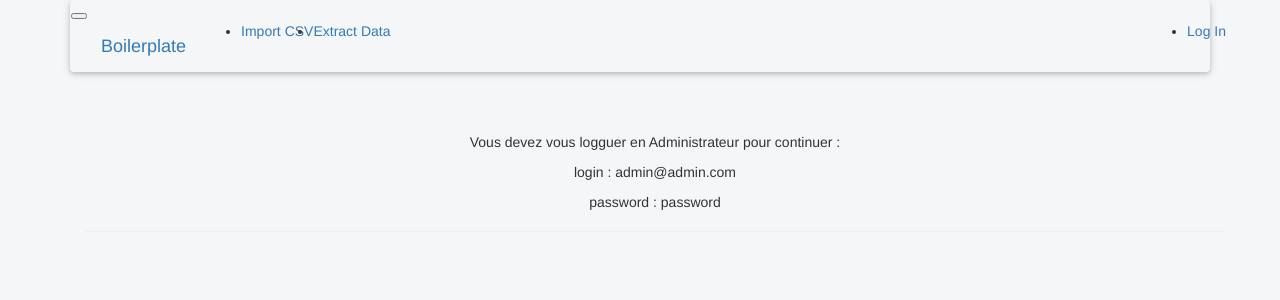
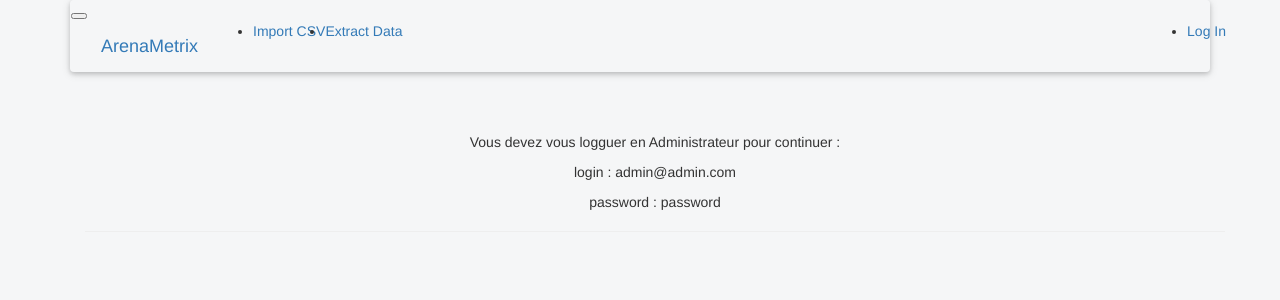
Before and after one commit to pdamoune/arenametrix, a Flask app: page / in a window 1280 px wide. Shown: the top 300 px of the page. Run offline with Flask 2, Linux system fonts and the light colour scheme; parts of the project's set-up code (start-up, migrations or seed data) failed here and were passed over; some libraries are stand-ins or nearby versions.

Commit message:
fix small bugs

```diff
--- a/app/templates/404.html
+++ b/app/templates/404.html
@@ -1,6 +1,6 @@
 {% extends "base.html" %}
 
-{% block title %}Boilerplate - Page Not Found{% endblock %}
+{% block title %}ArenaMetrix - Page Not Found{% endblock %}
 
 {% block page_content %}
 <div class="page-header">
--- a/app/templates/500.html
+++ b/app/templates/500.html
@@ -1,6 +1,6 @@
 {% extends "base.html" %}
 
-{% block title %}Boilerplate - Internal Server Error{% endblock %}
+{% block title %}ArenaMetrix - Internal Server Error{% endblock %}
 
 {% block page_content %}
 <div class="page-header">
--- a/app/templates/admin/new_master.html
+++ b/app/templates/admin/new_master.html
@@ -16,7 +16,7 @@
                 <ul class="navbar-nav mr-auto mt-2 mt-lg-0">
                     <li class="nav-item">
                         {% block brand %}
-                        <a class="navbar-brand" href="{{ url_for('main.index') }}">Boilerplate</a>
+                        <a class="navbar-brand" href="{{ url_for('main.index') }}">ArenaMetrix</a>
                         {% endblock %}
                     </li>
 
--- a/app/templates/auth/login.html
+++ b/app/templates/auth/login.html
@@ -1,7 +1,7 @@
 {% extends "base.html" %}
 {% import "bootstrap/wtf.html" as wtf %}
 
-{% block title %}Boilerplate - Login{% endblock %}
+{% block title %}ArenaMetrix - Login{% endblock %}
 
 {% block page_content %}
 <div class="row justify-content-center">
--- a/app/templates/auth/register.html
+++ b/app/templates/auth/register.html
@@ -1,7 +1,7 @@
 {% extends "base.html" %}
 {% import "bootstrap/wtf.html" as wtf %}
 
-{% block title %}Boilerplate - Register{% endblock %}
+{% block title %}ArenaMetrix - Register{% endblock %}
 
 {% block page_content %}
 <div class="row justify-content-center">
--- a/app/templates/base.html
+++ b/app/templates/base.html
@@ -1,6 +1,6 @@
 {% extends "bootstrap/base.html" %}
 
-{% block title %}Boilerplate{% endblock %}
+{% block title %}ArenaMetrix{% endblock %}
 
 {% block head %}
 {{ super() }}
@@ -17,7 +17,7 @@
         </button>
         <div class="container">
             <div class="collapse navbar-collapse" id="navbarToggler">
-                <a class="navbar-brand" href="{{ url_for('main.index') }}">Boilerplate</a>
+                <a class="navbar-brand" href="{{ url_for('main.index') }}">ArenaMetrix</a>
                 <ul class="navbar-nav mr-auto mt-2 mt-lg-0">
                     <li class="nav-item active">
                         <a class="nav-link" href="{{ url_for('main.import_csv') }}">Import CSV</a>
--- a/app/templates/index.html
+++ b/app/templates/index.html
@@ -1,7 +1,7 @@
 {% extends "base.html" %}
 {% import "bootstrap/wtf.html" as wtf %}
 
-{% block title %}Boilerplate{% endblock %}
+{% block title %}ArenaMetrix{% endblock %}
 
 {% block page_content %}
 <div class="container">
```
Also changed, not shown: README.md.
